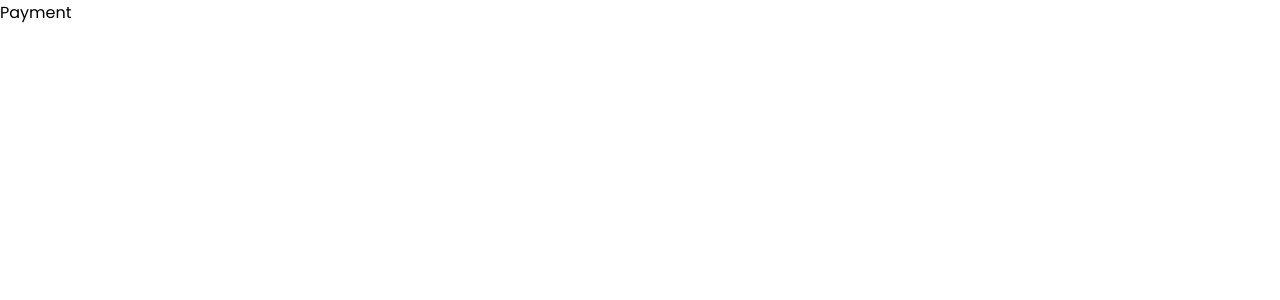
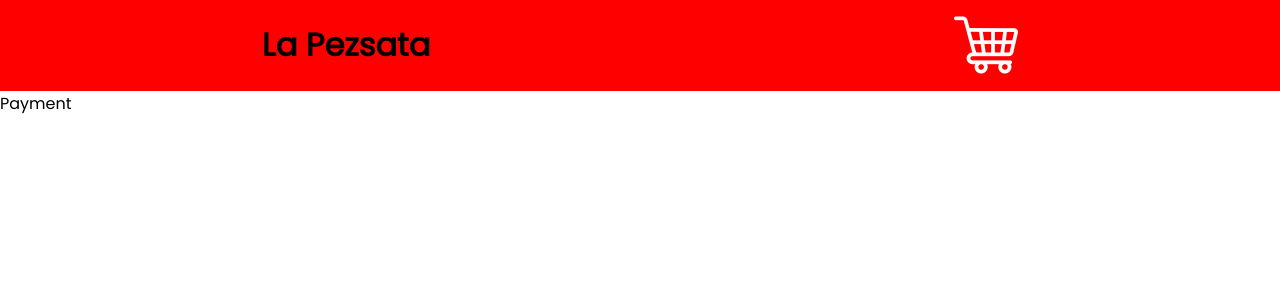
Before and after one commit to bergam99/la-peszata, a React (Vite) app: page /payment in a window 1280 px wide. Shown: the top 300 px of the page. Built offline with nearby package versions, Linux system fonts and the light colour scheme.

Commit message:
create header static

```diff
--- /dev/null
+++ b/src/component/Header/Header.module.css
@@ -0,0 +1,7 @@
+.wrapper {
+    background-color: red;
+    display: flex;
+    justify-content: space-around;
+    align-items: center;
+
+}
--- /dev/null
+++ b/src/component/Header/Header.tsx
@@ -0,0 +1,12 @@
+import style from "./Header.module.css"
+const Header = () => {
+    return (
+        <>
+            <div className={style.wrapper}>
+                <h1 className={style.title} >La Pezsata</h1>
+                <img className={style.img} src="public/shopping-cart.png" alt="" />
+            </div>
+        </>
+    )
+}
+export default Header;
--- a/src/pages/AllProducts/AllProducts.tsx
+++ b/src/pages/AllProducts/AllProducts.tsx
@@ -1,8 +1,12 @@
 import React from "react";
 import style from "./AllProducts.module.css";
+import Header from "../../component/Header/Header";
 
 const AllProducts = () => {
-  return <div>AllProducts</div>;
+  return <div>
+      <Header />
+    <h1>AllProducts</h1>
+  </div>;
 };
 
 export default AllProducts;
--- a/src/pages/DetailProduct/DetailProduct.tsx
+++ b/src/pages/DetailProduct/DetailProduct.tsx
@@ -1,8 +1,12 @@
 import React from "react";
 import style from "./DetailProduct.module.css";
+import Header from "../../component/Header/Header";
 
 const DetailProduct = () => {
-  return <div>DetailProduct</div>;
+  return <div>
+        <Header />
+
+    DetailProduct</div>;
 };
 
 export default DetailProduct;
--- a/src/pages/ErrorPage/ErrorPage.tsx
+++ b/src/pages/ErrorPage/ErrorPage.tsx
@@ -1,8 +1,13 @@
 import React from "react";
 import style from "./ErrorPage.module.css";
+import Header from "../../component/Header/Header";
 
 const ErrorPage = () => {
-  return <div>ErrorPage</div>;
+  return <div>
+        <Header />
+
+    ErrorPage
+    </div>;
 };
 
 export default ErrorPage;
--- a/src/pages/Home/Home.tsx
+++ b/src/pages/Home/Home.tsx
@@ -1,7 +1,9 @@
 import React from "react";
 import style from "./Home.module.css";
+import Header from "../../component/Header/Header";
 const Home = () => {
-  return <div>Home</div>;
+  return <div>Home
+  </div>;
 };
 
 export default Home;
--- a/src/pages/Panier/Panier.tsx
+++ b/src/pages/Panier/Panier.tsx
@@ -1,7 +1,12 @@
 import React from "react";
 import style from "./Panier.module.css";
+import Header from "../../component/Header/Header";
 const Panier = () => {
-  return <div>Panier</div>;
+  return <div>
+        <Header />
+
+    Panier
+    </div>;
 };
 
 export default Panier;
--- a/src/pages/Payment/Payment.tsx
+++ b/src/pages/Payment/Payment.tsx
@@ -1,7 +1,12 @@
 import React from "react";
 import style from "./Payment.module.css";
+import Header from "../../component/Header/Header";
 const Payment = () => {
-  return <div>Payment</div>;
+  return <div>
+        <Header />
+
+    Payment
+    </div>;
 };
 
 export default Payment;
--- a/src/pages/PaymentSuccess/PaymentSuccess.tsx
+++ b/src/pages/PaymentSuccess/PaymentSuccess.tsx
@@ -1,7 +1,12 @@
 import React from "react";
 import style from "./PaymentSuccess.module.css";
+import Header from "../../component/Header/Header";
 const PaymentSuccess = () => {
-  return <div>PaymentSuccess</div>;
+  return <div>
+        <Header />
+
+    PaymentSuccess
+    </div>;
 };
 
 export default PaymentSuccess;
```
Also changed, not shown: public/shopping-cart.png (added).
